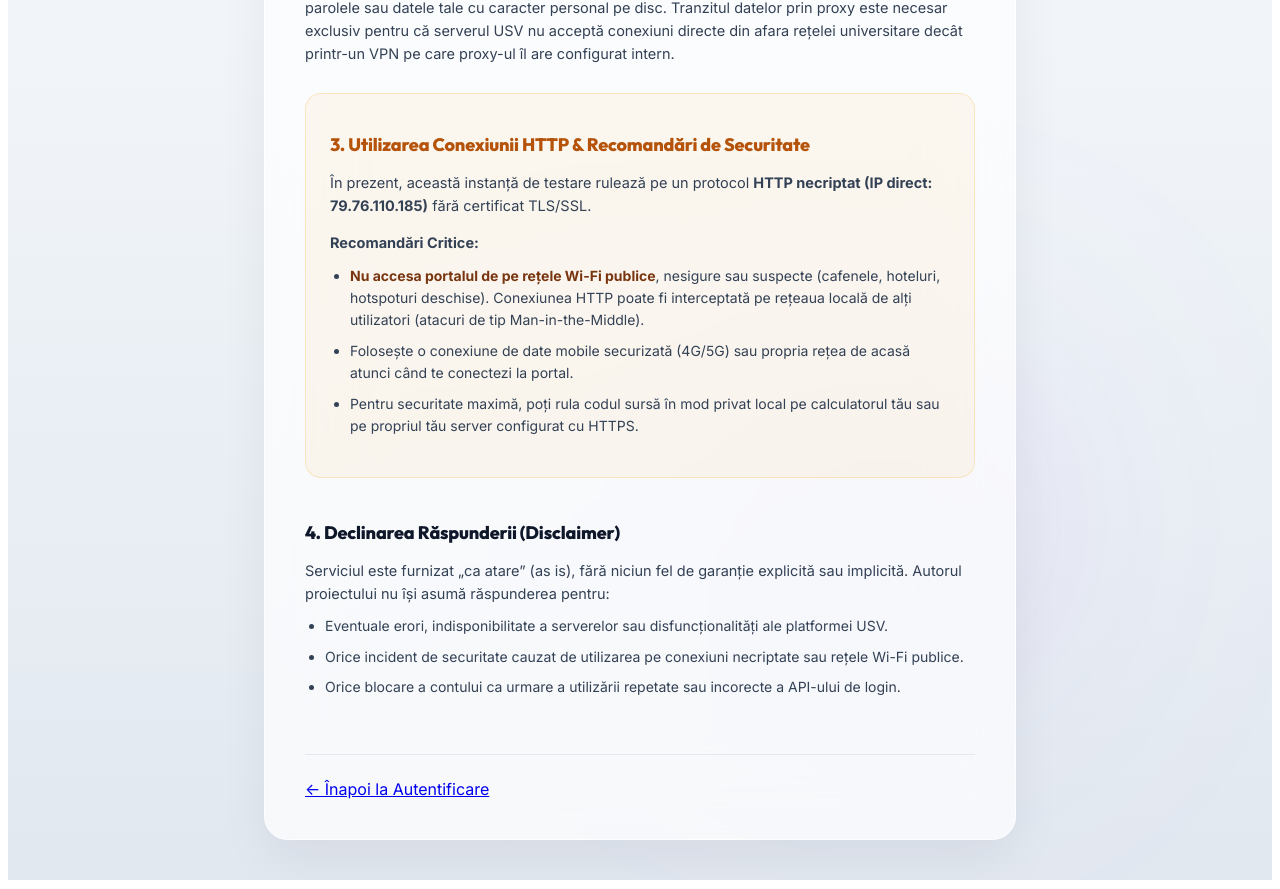
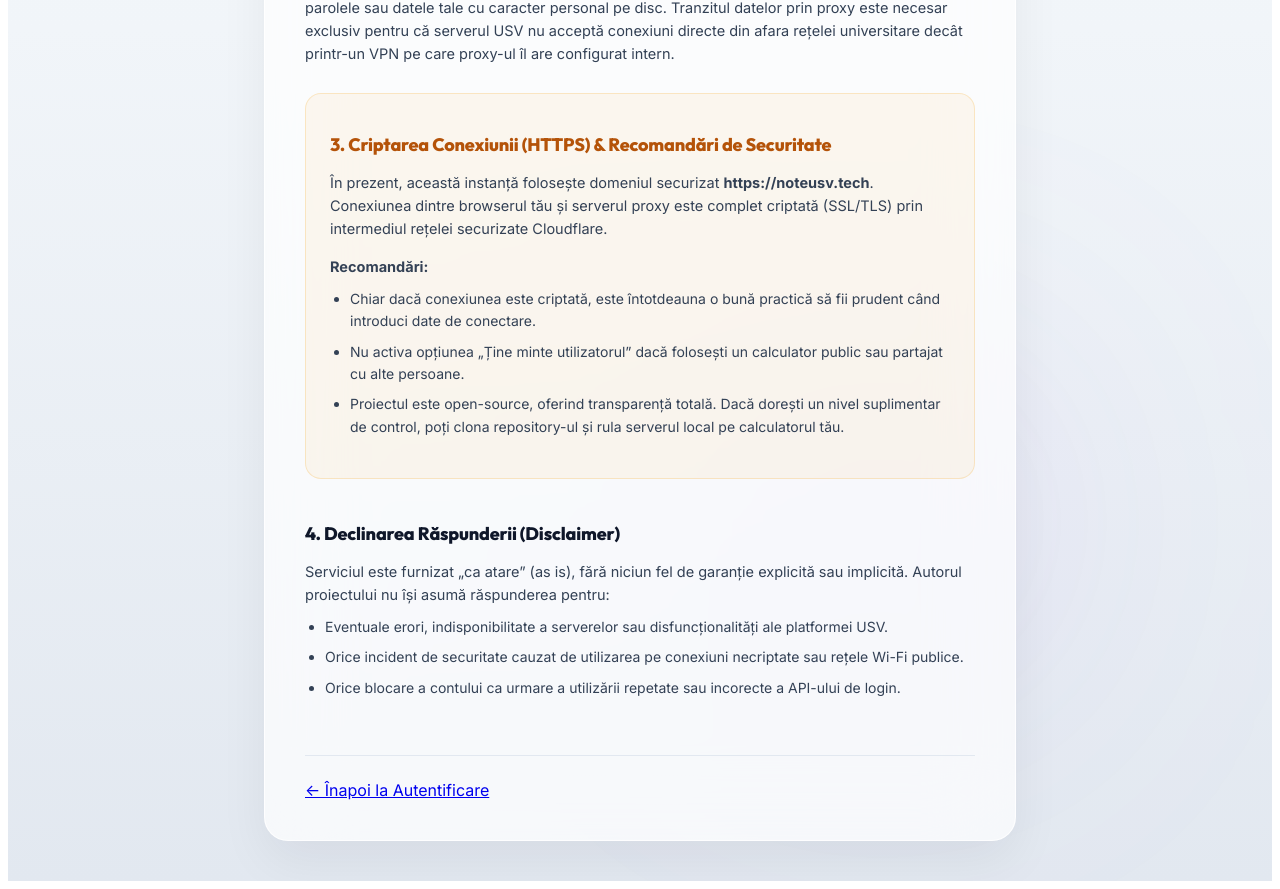
Before and after one commit to 28VYK/USV-PROXY, a Next.js app: page /privacy in a window 1280 px wide. Shown: the part 834-1723 px from the top of the page. Built offline with nearby package versions, Linux system fonts and the light colour scheme.

Commit message:
docs: update privacy policy and readme to reflect new domain noteusv.tech and HTTPS support

```diff
--- a/pages/privacy.js
+++ b/pages/privacy.js
@@ -64,15 +64,15 @@ export default function Privacy() {
               </div>
 
               <div className="section-block warning-box">
-                <h2>3. Utilizarea Conexiunii HTTP & Recomandări de Securitate</h2>
+                <h2>3. Criptarea Conexiunii (HTTPS) & Recomandări de Securitate</h2>
                 <p>
-                  În prezent, această instanță de testare rulează pe un protocol <strong>HTTP necriptat (IP direct: 79.76.110.185)</strong> fără certificat TLS/SSL.
+                  În prezent, această instanță folosește domeniul securizat <strong>https://noteusv.tech</strong>. Conexiunea dintre browserul tău și serverul proxy este complet criptată (SSL/TLS) prin intermediul rețelei securizate Cloudflare.
                 </p>
-                <p><strong>Recomandări Critice:</strong></p>
+                <p><strong>Recomandări:</strong></p>
                 <ul>
-                  <li><strong>Nu accesa portalul de pe rețele Wi-Fi publice</strong>, nesigure sau suspecte (cafenele, hoteluri, hotspoturi deschise). Conexiunea HTTP poate fi interceptată pe rețeaua locală de alți utilizatori (atacuri de tip Man-in-the-Middle).</li>
-                  <li>Folosește o conexiune de date mobile securizată (4G/5G) sau propria rețea de acasă atunci când te conectezi la portal.</li>
-                  <li>Pentru securitate maximă, poți rula codul sursă în mod privat local pe calculatorul tău sau pe propriul tău server configurat cu HTTPS.</li>
+                  <li>Chiar dacă conexiunea este criptată, este întotdeauna o bună practică să fii prudent când introduci date de conectare.</li>
+                  <li>Nu activa opțiunea „Ține minte utilizatorul” dacă folosești un calculator public sau partajat cu alte persoane.</li>
+                  <li>Proiectul este open-source, oferind transparență totală. Dacă dorești un nivel suplimentar de control, poți clona repository-ul și rula serverul local pe calculatorul tău.</li>
                 </ul>
               </div>
 
```
Also changed, not shown: 2 other files (tests, documents, lock files or other folders).
